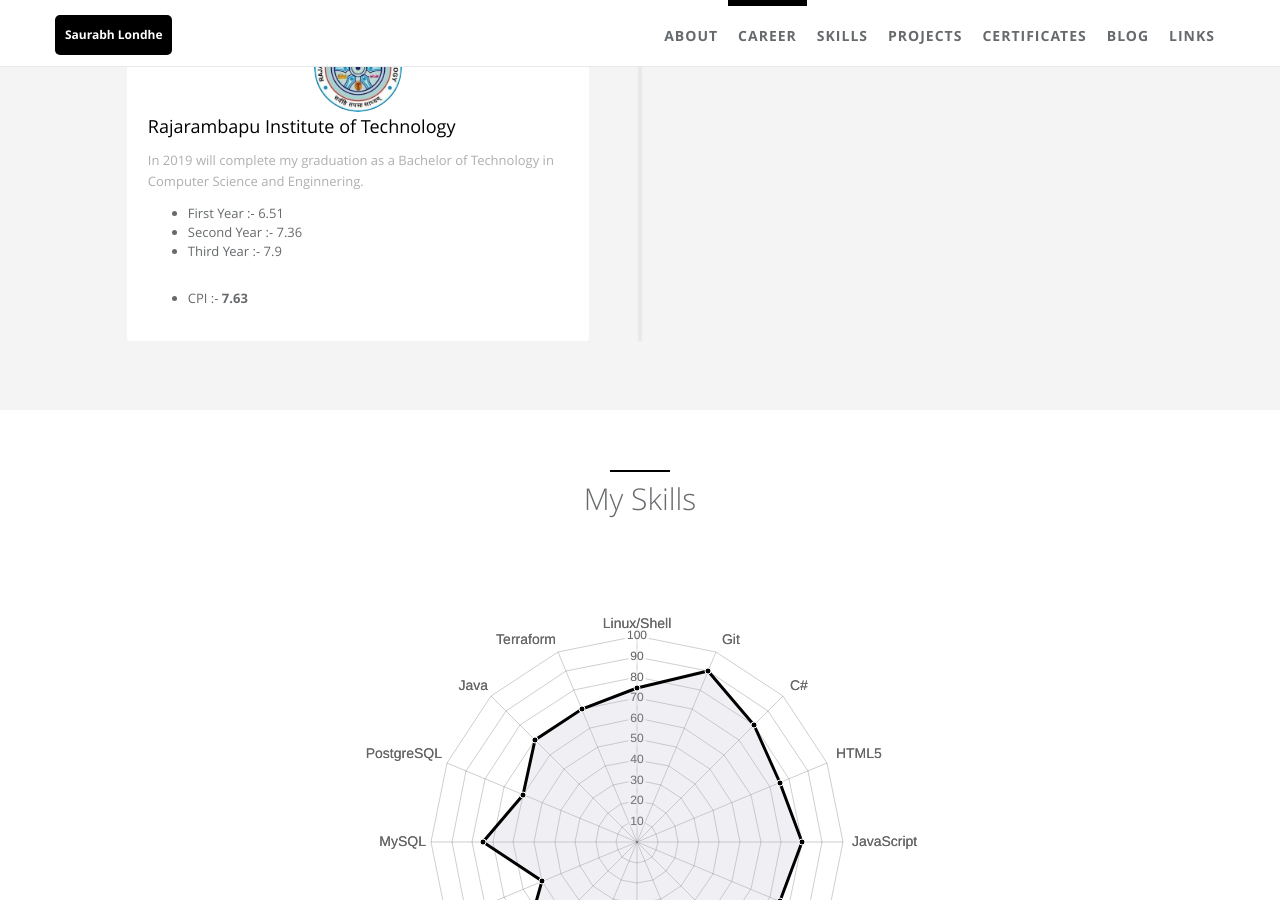
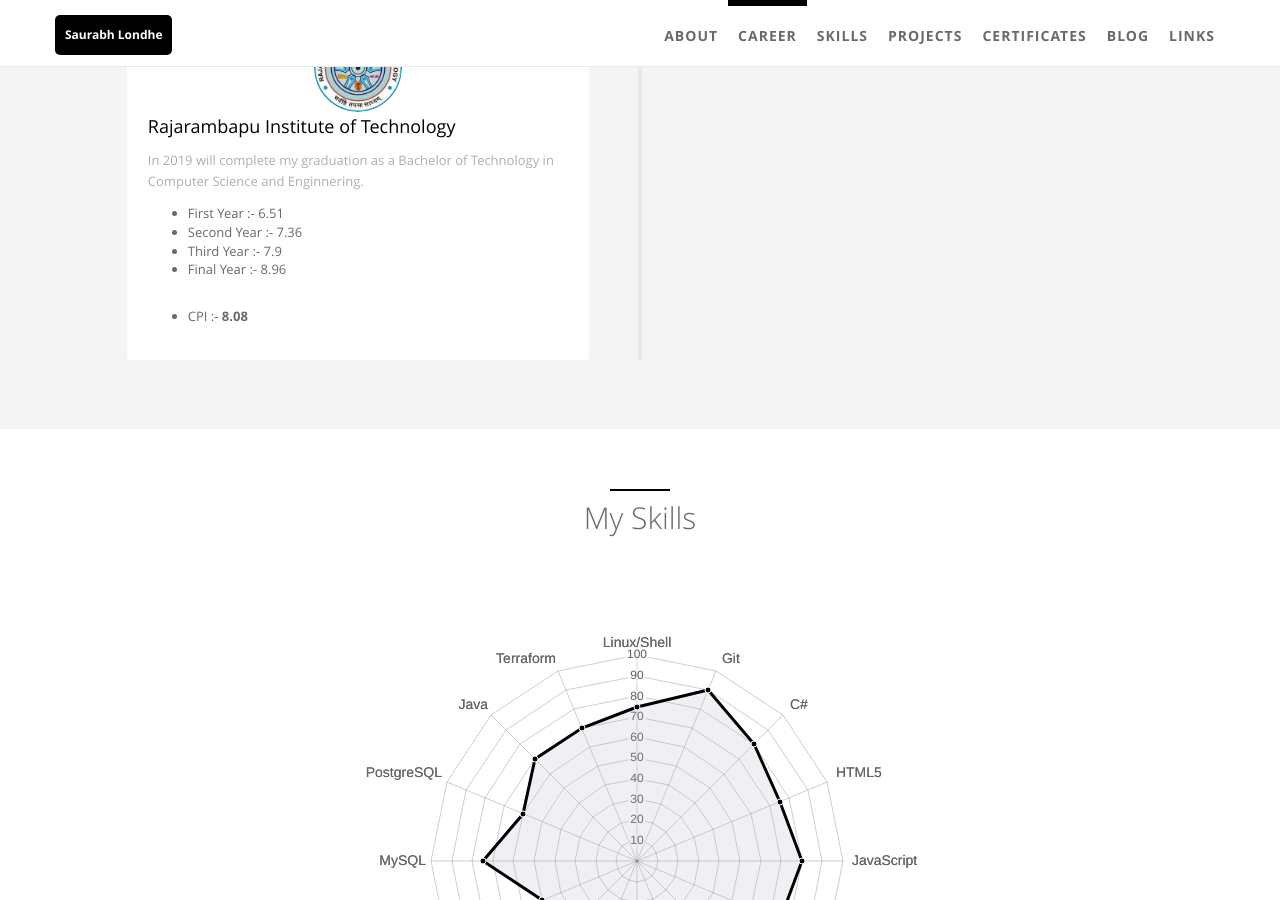
Before and after one commit to saurabhlondhe/saurabhlondhe.github.io, a Jekyll site: the page built from index.html, in a window 1280 px wide and 900 px high, scrolled down 1750 px. Built offline with Jekyll 4.4.1, drawn with Linux system fonts in a browser that asks for light colours.

Commit message:
added last year CPI

```diff
--- a/_data/index/careers.yml
+++ b/_data/index/careers.yml
@@ -35,7 +35,7 @@
     i18n: company_c
     logo: /static/assets/img/landing/rit.jpg
   desc:
-    detail: In 2019 will complete my graduation as a Bachelor of Technology in Computer Science and Enginnering. <br><ul><li>First Year :- 6.51</li><li>Second Year :- 7.36</li><li>Third Year :- 7.9</li></ul><br><ul><li>CPI :- <b>7.63</b></li></ul>
+    detail: In 2019 will complete my graduation as a Bachelor of Technology in Computer Science and Enginnering. <br><ul><li>First Year :- 6.51</li><li>Second Year :- 7.36</li><li>Third Year :- 7.9</li><li>Final Year :- 8.96</li></ul><br><ul><li>CPI :- <b>8.08</b></li></ul>
     i18n: company_c_desc
   date:
     detail: July. 2019
```
